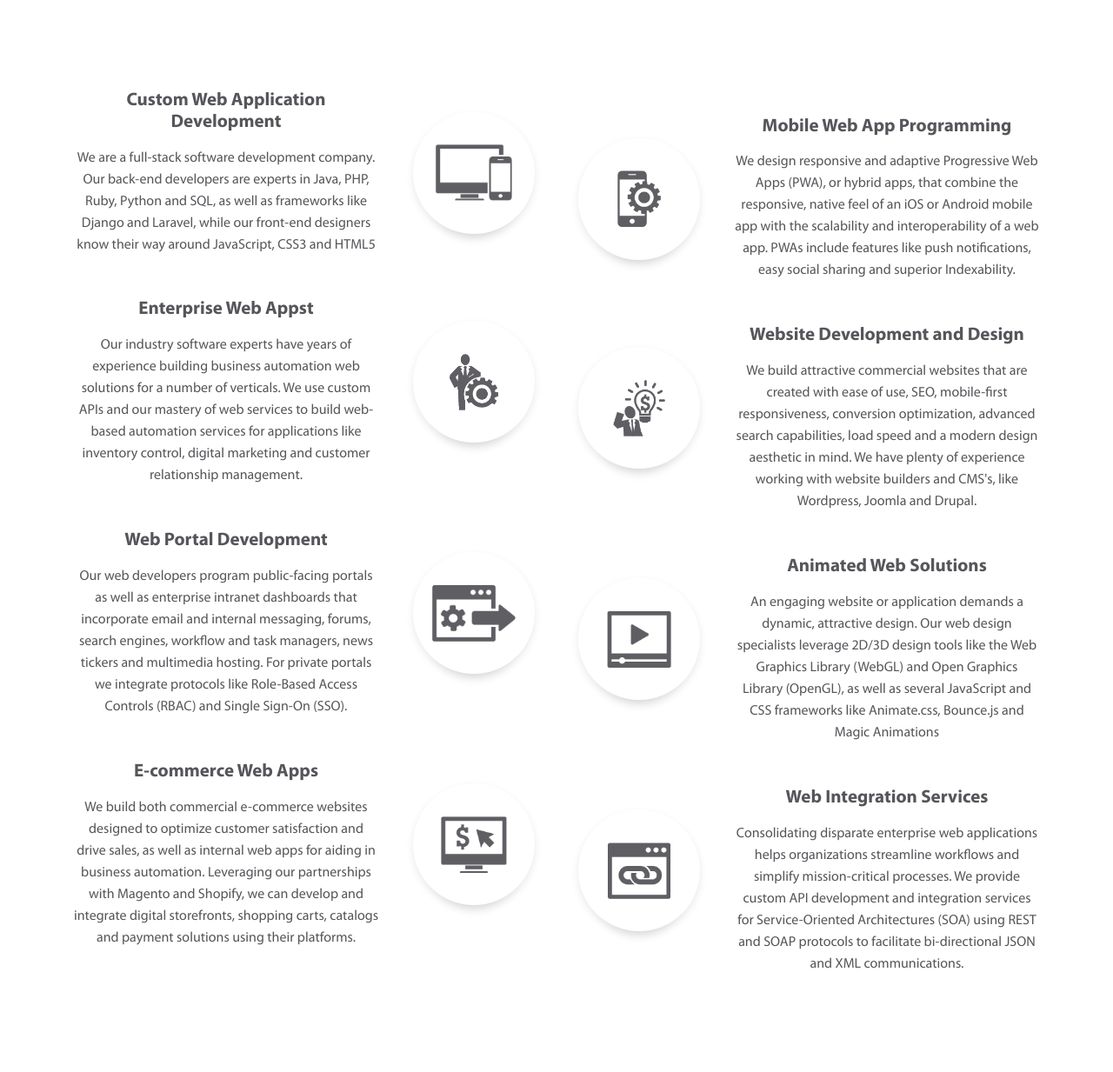
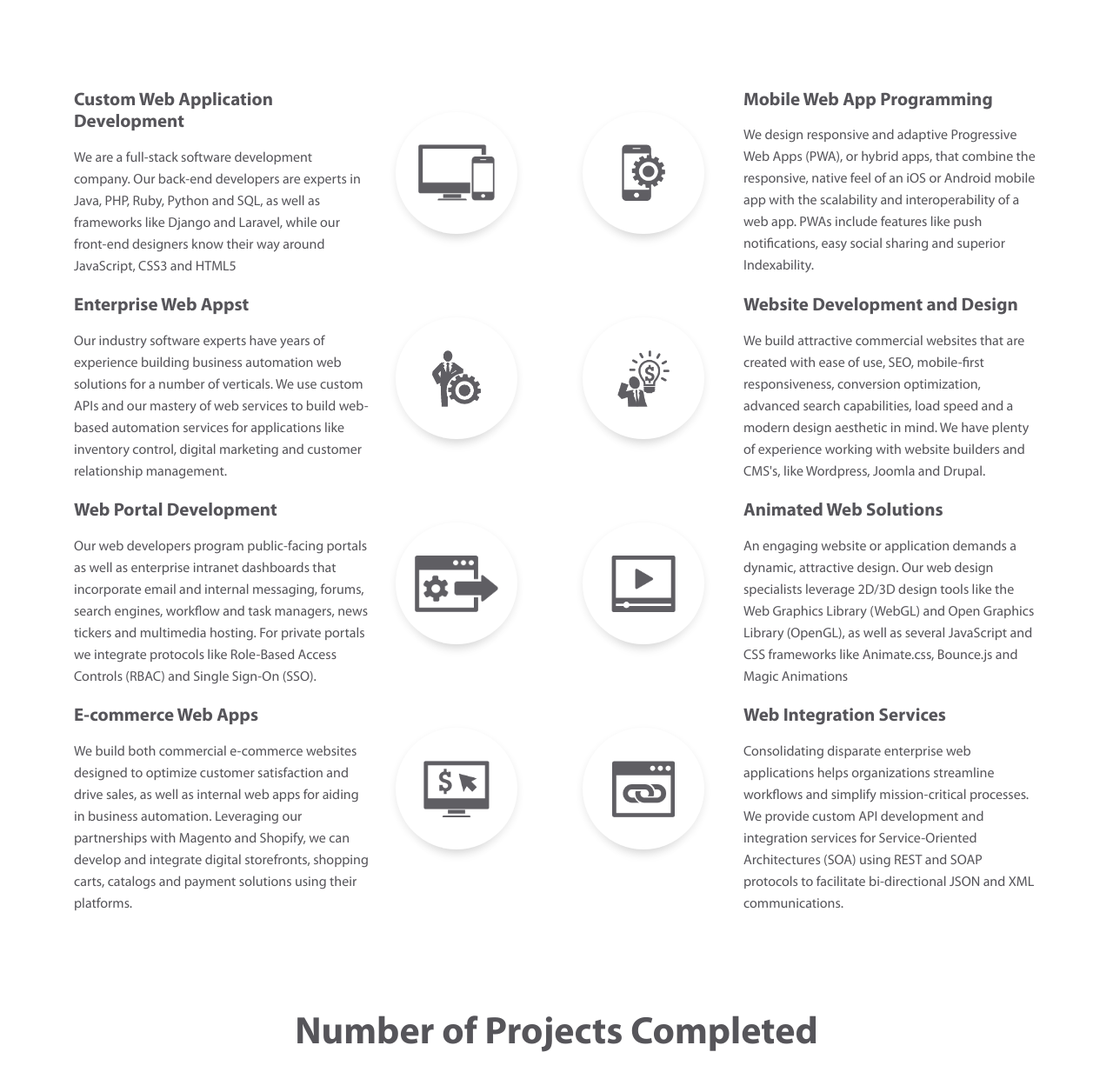
Before and after one commit to marathovsepyan/ferrosia-web, a PHP site: page /web-development.php in a window 1280 px wide. Shown: the part 637-1870 px from the top of the page at 87% size. Run offline with PHP 8.4, Linux system fonts and the light colour scheme; some libraries are stand-ins or nearby versions.

Commit message:
update php files

```diff
--- a/pages/portfolio.php
+++ b/pages/portfolio.php
@@ -697,7 +697,7 @@
 <div class="portfolio_bg">
         <div class="portfolio">
             <div class="call_cta">
-                <a href="../components/footer.html/#tell">
+                <a href="#tell">
                         <svg aria-hidden="true" focusable="false" data-prefix="fas" data-icon="phone" role="img" xmlns="http://www.w3.org/2000/svg" viewBox="0 0 512 512" class="svg-inline--fa fa-phone fa-w-16 fa-2x"><path fill="currentColor" d="M493.4 24.6l-104-24c-11.3-2.6-22.9 3.3-27.5 13.9l-48 112c-4.2 9.8-1.4 21.3 6.9 28l60.6 49.6c-36 76.7-98.9 140.5-177.2 177.2l-49.6-60.6c-6.8-8.3-18.2-11.1-28-6.9l-112 48C3.9 366.5-2 378.1.6 389.4l24 104C27.1 504.2 36.7 512 48 512c256.1 0 464-207.5 464-464 0-11.2-7.7-20.9-18.6-23.4z" class=""></path></svg>
                     CALL
                 </a>
--- a/pages/web-development.php
+++ b/pages/web-development.php
@@ -60,105 +60,108 @@
 
          <section class="section dev">
                <div class="container">
-                      <div class="s-card2 ">
-                               <div class=" col-sm-4">
+                  <div class="row">
+                      <div class="col-md-6  ">
+                               <div class=" col-md-8">
                                     <h4>Custom Web Application Development </h4>
                                     <p>We are a full-stack software development company. Our back-end developers are experts in Java, PHP, Ruby, Python and SQL, as well as frameworks like Django and Laravel, while our front-end designers know their way around JavaScript, CSS3 and HTML5</p>
                                </div>
-                          <div class=" col-sm-2">
+                          <div class="col-md-4 img-icone">
                               <div class="s-card2__icon-android ">
                                     <img src="../img/web-development/asset-1.png" alt="">
                               </div>
                           </div>
                       </div>
 
-                        <div class="s-card2 ">
-                            <div class=" col-sm-2">
+                        <div class="col-md-6  ">
+                            <div class=" col-md-4 img-icone">
                                 <div class="s-card2__icon-android ">
                                         <img src="../img/web-development/asset-2.png" alt="">
                                 </div>
                             </div>
-                            <div class=" col-sm-4">
+                            <div class=" col-md-8">
                                 <h4>Mobile Web App Programming </h4>
                                 <p>We design responsive and adaptive Progressive Web Apps (PWA), or hybrid apps, that combine the responsive, native feel of an iOS or Android mobile app with the scalability and interoperability of a web app. PWAs include features like push notifications, easy social sharing and superior Indexability.</p>
                             </div>
                         </div>
-                  </div>
+                      </div>
 
-                  <div class="container">
-                          <div class="s-card2 ">
-                                   <div class=" col-sm-4">
+
+                  <div class="row">
+                          <div class="col-md-6  ">
+                                   <div class=" col-md-8">
                                         <h4>Enterprise Web Appst </h4>
                                         <p>Our industry software experts have years of experience building business automation web solutions for a number of verticals. We use custom APIs and our mastery of web services to build web-based automation services for applications like inventory control, digital marketing and customer relationship management.</p>
                                    </div>
-                                    <div class=" col-sm-2">
+                                    <div class=" col-md-4 img-icone">
                                         <div class="s-card2__icon-android">
                                                 <img src="../img/web-development/asset-3.png" alt="">
                                         </div>
                                     </div>
                           </div>
 
-                            <div class="s-card2 ">
-                                    <div class=" col-sm-2">
+                            <div class="col-md-6  ">
+                                    <div class=" col-md-4 img-icone">
                                         <div class="s-card2__icon-android ">
                                                 <img src="../img/web-development/asset-4.png" alt="">
                                         </div>
                                     </div>
-                                    <div class=" col-sm-4">
+                                    <div class=" col-md-8">
                                         <h4>Website Development and Design </h4>
                                         <p>We build attractive commercial websites that are created with ease of use, SEO, mobile-first responsiveness, conversion optimization, advanced search capabilities, load speed and a modern design aesthetic in mind. We have plenty of experience working with website builders and CMS's, like Wordpress, Joomla and Drupal.</p>
                                     </div>
                             </div>
                       </div>
 
-                        <div class="container">
-                              <div class="s-card2 ">
-                                       <div class=" col-sm-4">
+                        <div class="row">
+                              <div class="col-md-6  ">
+                                       <div class=" col-md-8">
                                             <h4>Web Portal Development</h4>
                                             <p>Our web developers program public-facing portals as well as enterprise intranet dashboards that incorporate email and internal messaging, forums, search engines, workflow and task managers, news tickers and multimedia hosting. For private portals we integrate protocols like Role-Based Access Controls (RBAC) and Single Sign-On (SSO).</p>
                                        </div>
-                                        <div class=" col-sm-2">
+                                        <div class=" col-md-4 img-icone">
                                             <div class="s-card2__icon-android ">
                                                     <img src="../img/web-development/asset-5.png" alt="">
                                             </div>
                                         </div>
                               </div>
-                              <div class="s-card2 ">
-                                    <div class=" col-sm-2">
+                              <div class="col-md-6  ">
+                                    <div class=" col-md-4 img-icone">
                                        <div class="s-card2__icon-android ">
                                             <img src="../img/web-development/asset-6.png" alt="">
                                        </div>
                                    </div>
-                                   <div class=" col-sm-4">
+                                   <div class=" col-md-8">
                                        <h4>Animated Web Solutions</h4>
                                        <p>An engaging website or application demands a dynamic, attractive design. Our web design specialists leverage 2D/3D design tools like the Web Graphics Library (WebGL) and Open Graphics Library (OpenGL), as well as several JavaScript and CSS frameworks like Animate.css, Bounce.js and Magic Animations</p>
                                   </div>
                                </div>
                         </div>
-                        <div class="container">
-                                <div class="s-card2 ">
-                                         <div class=" col-sm-4">
+                        <div class="row">
+                                <div class="col-md-6  ">
+                                         <div class=" col-md-8">
                                               <h4>E-commerce Web Apps</h4>
                                               <p>We build both commercial e-commerce websites designed to optimize customer satisfaction and drive sales, as well as internal web apps for aiding in business automation. Leveraging our partnerships with Magento and Shopify, we can develop and integrate digital storefronts, shopping carts, catalogs and payment solutions using their platforms.</p>
                                          </div>
-                                          <div class=" col-sm-2">
+                                          <div class=" col-md-4 img-icone">
                                               <div class="s-card2__icon-android ">
                                                       <img src="../img/web-development/asset-7.png" alt="">
                                               </div>
                                           </div>
                                 </div>
-                                <div class="s-card2 ">
-                                      <div class=" col-sm-2">
-                                         <div class="s-card2__icon-android ">
+                                <div class="col-md-6  ">
+                                      <div class=" col-md-4 img-icone">
+                                         <div class="s-card2__icon-android  ">
                                               <img src="../img/web-development/asset-8.png" alt="">
                                          </div>
                                      </div>
-                                     <div class=" col-sm-4">
+                                     <div class=" col-md-8">
                                          <h4>Web Integration Services</h4>
                                          <p>Consolidating disparate enterprise web applications helps organizations streamline workflows and simplify mission-critical processes. We provide custom API development and integration services for Service-Oriented Architectures (SOA) using REST and SOAP protocols to facilitate bi-directional JSON and XML communications.</p>
                                     </div>
                                  </div>
                           </div>
+                       </div>
               </section>
 
               <section class="section-sm">
@@ -171,28 +174,28 @@
                         <div class="col-sm-3">
                           <div class="f-card">
                               <h4>Apps Developed</h4>
-                              <span class="count">20</span><span>+</span>
+                            <div> <span class="count">20</span><span>+</span></div>
                           </div>
                         </div>
 
                         <div class="col-sm-3">
                           <div class="f-card">
                               <h4>UI/UX</h4>
-                             <span class="count">50</span><span>+</span>
+                             <div><span class="count">50</span><span>+</span></div>
                           </div>
                         </div>
 
                         <div class="col-sm-3">
                           <div class="f-card">
                               <h4>APP Developers</h4>
-                              <span class="count">15</span><span>+</span>
+                             <div> <span class="count">15</span><span>+</span></div>
                           </div>
                         </div>
 
                         <div class="col-sm-3">
                           <div class="f-card">
                               <h4>Happy Clients</h4>
-                              <span class="count">250</span><span>+</span>
+                             <div><span class="count">250</span><span>+</span></div>
                           </div>
                         </div>
                       </div>
@@ -216,10 +219,10 @@
 
                                   <div class="btn-wrap">
                                     <a href="" class="btn btn-white"><i class="fas fa-phone-alt"></i> Call</a>
-                                    <a href="" class="btn btn-white btn-icon"><i class="fab fa-facebook-f"></i></a>
-                                    <a href="" class="btn btn-white btn-icon"><i class="fab fa-twitter"></i></a>
-                                    <a href="" class="btn btn-white btn-icon"><i class="fab fa-instagram"></i></a>
-                                    <a href="" class="btn btn-white btn-icon"><i class="fab fa-linkedin-in"></i></a>
+                                    <a href="https://www.facebook.com/ferrosia" class="btn btn-white btn-icon"><i class="fab fa-facebook-f"></i></a>
+                                    <a href="https://twitter.com/ferrosia" class="btn btn-white btn-icon"><i class="fab fa-twitter"></i></a>
+                                    <a href="https://www.facebook.com/instagram" class="btn btn-white btn-icon"><i class="fab fa-instagram"></i></a>
+                                    <a href="https://www.linkedin.com/company/ferrosia" class="btn btn-white btn-icon"><i class="fab fa-linkedin-in"></i></a>
                                   </div>
                                 </div>
                               </div>
@@ -227,8 +230,8 @@
                           </section>
 
                         <section class="section dev">
-                          <div class=" text-center">
-                                <p>Have you been told your software project is impossible or too difficult? <br>
+                          <div class=" container text-center">
+                                <p >Have you been told your software project is impossible or too difficult? <br>
                                 A lot of our clients heard that before they found us. We welcome the challenge of making your vision a reality. <br>
                                 Ready to get started? <br>
                                 Request a free consultation today</p>
```
Also changed, not shown: components/footer.php (+6 -6 lines), components/navigation.php (+6 -6 lines), ferrosia.php (renamed from index.php, +25 -17 lines), pages/about-us.php (+4 -4 lines), pages/android-app-development.php (+4 -4 lines), pages/contact-us.php (+15 -0 lines), pages/custom-software-development.php (+8 -10 lines), pages/iphone-app-development.php (+5 -12 lines), pages/mobile-app-development.php (+16 -27 lines), pages/ui-ux-design-services.php (+40 -35 lines).
